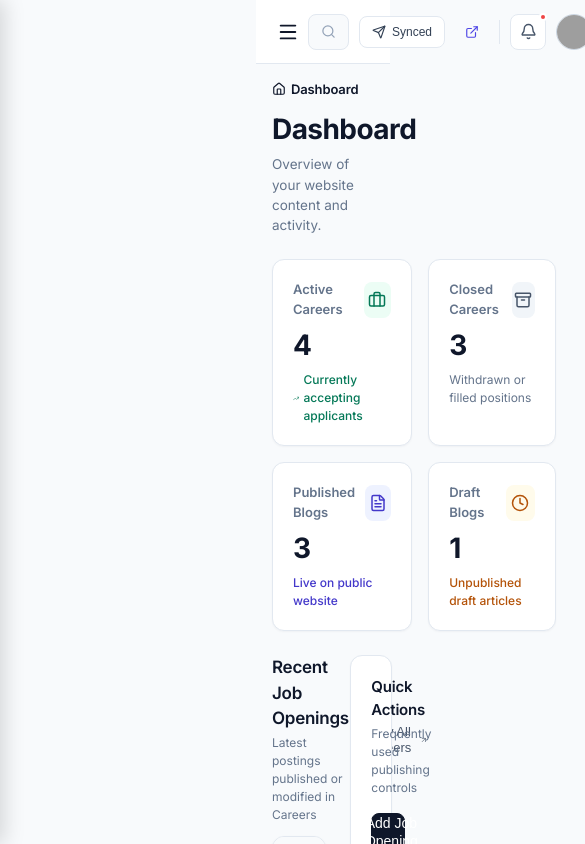
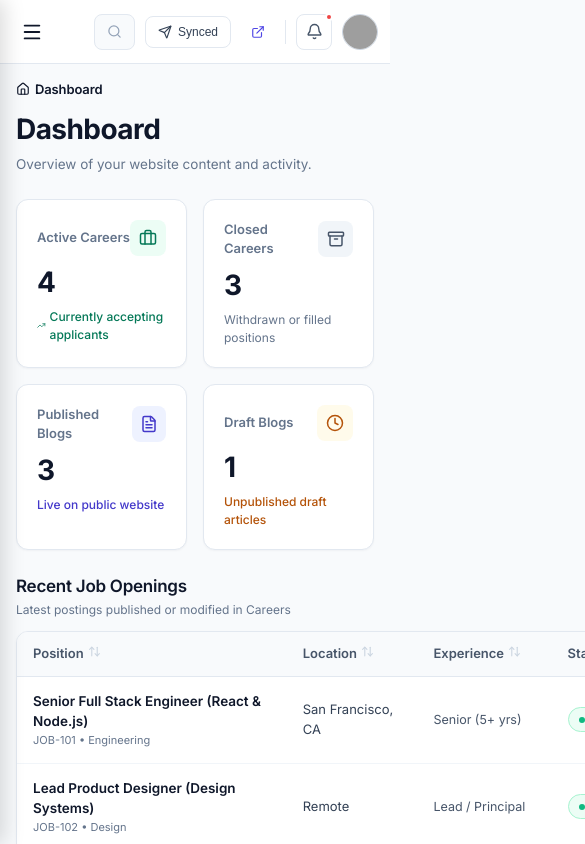
Before and after one commit to nikhilkumar202002/blogtech-admin-panel, a React (Vite) app: page / in a window 390 px wide. Shown: the top 844 px of the page, 585 px wide, since content can reach past the window. Built offline with nearby package versions, Linux system fonts and the light colour scheme; grey boxes are pictures that could not be loaded.

Commit message:
feat: add Layout component, DashboardView, and global index.css styles

```diff
--- a/src/components/layout/Layout.jsx
+++ b/src/components/layout/Layout.jsx
@@ -37,13 +37,12 @@ export const Layout = ({
 
       {/* Main Wrapper for Header and Dynamic Page Content */}
       <div
+        className={`layout-main-container ${sidebarCollapsed ? 'sidebar-collapsed' : ''}`}
         style={{
           flex: 1,
           display: 'flex',
           flexDirection: 'column',
           minWidth: 0,
-          marginLeft: sidebarCollapsed ? '72px' : '256px',
-          transition: 'margin-left 0.2s cubic-bezier(0.16, 1, 0.3, 1)',
         }}
       >
         {/* Common Sticky Header */}
--- a/src/components/views/DashboardView.jsx
+++ b/src/components/views/DashboardView.jsx
@@ -344,6 +344,7 @@ export const DashboardView = ({
 
       {/* TWO COLUMN DASHBOARD LAYOUT */}
       <div
+        className="mobile-grid-1"
         style={{
           display: 'grid',
           gridTemplateColumns: 'minmax(0, 2.3fr) minmax(0, 1fr)',
--- a/src/index.css
+++ b/src/index.css
@@ -218,8 +218,22 @@ h1, h2, h3, h4, h5, h6 {
   display: none !important;
 }
 
+.layout-main-container {
+  margin-left: 256px;
+  transition: margin-left 0.2s cubic-bezier(0.16, 1, 0.3, 1);
+}
+
+.layout-main-container.sidebar-collapsed {
+  margin-left: 72px;
+}
+
 /* Touch Friendly Controls & Responsive Utilities */
 @media (max-width: 768px) {
+  .layout-main-container,
+  .layout-main-container.sidebar-collapsed {
+    margin-left: 0 !important;
+  }
+
   aside {
     transform: translateX(-100%);
     width: 280px !important;
```
